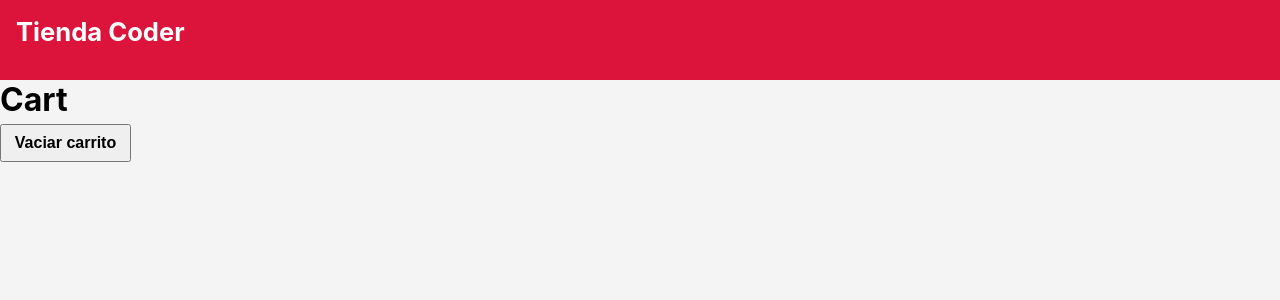
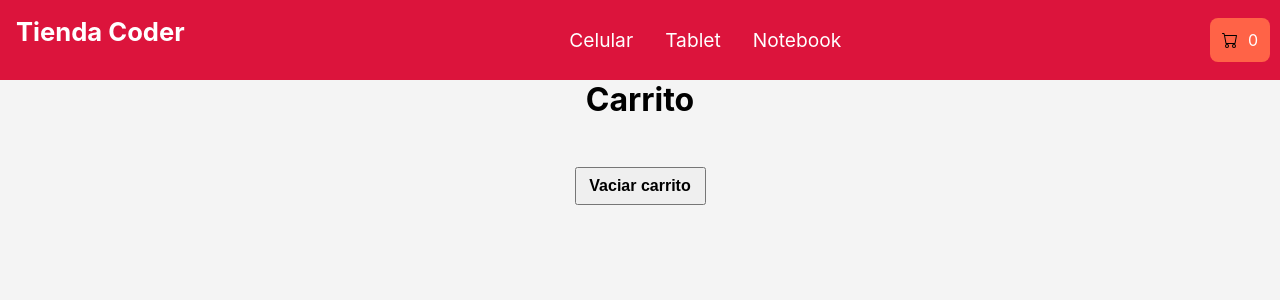
Before and after one commit to astronmy/curso-reactjs-vinci, a React (Create React App) app: page /cart in a window 1280 px wide. Shown: the top 300 px of the page. Built offline with nearby package versions, Linux system fonts and the light colour scheme.

Commit message:
cambios finales

```diff
--- a/src/App.js
+++ b/src/App.js
@@ -9,11 +9,11 @@ function App() {
   return (
     <div className="App">
       <CartContextProvider>
-        <NavBar name="Tienda Coder" />
         <BrowserRouter>
+          <NavBar name="Tienda Coder" />
           <Routes>
             <Route path="/" element={<ItemListContainer greetings={"Listado de Productos"} />}></Route>
-            <Route path='/category/:categoryId' element={<ItemListContainer greeting={''}/>} />
+            <Route path='/category/:categoryId' element={<ItemListContainer greeting={''} />} />
             <Route path="/detail/:productId" element={<ItemDetailContainer />}></Route>
             <Route path="/cart" element={<Cart />}></Route>
           </Routes>
--- a/src/components/Cart/Cart.css
+++ b/src/components/Cart/Cart.css
@@ -0,0 +1,14 @@
+h1{
+  text-align: center;
+}
+.cart-content {
+  background-color: #f2f2f2;
+  display: block;
+  margin: 3rem auto;
+  width: 90%;
+}
+.btnEmpty{
+  display: block;
+  max-width: 250px;
+  margin: 1rem auto;
+}
--- a/src/components/Cart/Cart.js
+++ b/src/components/Cart/Cart.js
@@ -1,17 +1,21 @@
+
+import './Cart.css'
 import { useContext } from "react"
+import CartItem from '../CartItem/CartItem'
 import CartContext from '../../context/CartContext'
 
 const Cart = () => {
 
-    const { cart, clearCart } = useContext(CartContext)
+    const { cart, clearCart, removeItem } = useContext(CartContext)
+
 
     return (
         <div>
-            <h1>Cart</h1>
-            <ul>
-                {cart.map(prod => <li key={prod.id}>{prod.name}</li>)}
-            </ul>
-            <button onClick={clearCart}>Vaciar carrito</button>
+            <h1>Carrito</h1>
+            <section className="cart-content">
+                {cart.map(prod => <CartItem key={prod.id} {...prod}  onRemove={removeItem} />)}
+            </section>
+            <button className='btnEmpty' onClick={clearCart}>Vaciar carrito</button>
         </div>
     )
 }
--- /dev/null
+++ b/src/components/CartItem/CartItem.css
@@ -0,0 +1,18 @@
+.carrito__item{
+  background-color: white;
+  border: 1px lightgray solid;
+  border-radius: 10px;
+  display: flex;
+  color: black;
+  justify-content: space-between;
+  padding: 10px;
+}
+.carrito__item :nth-child(1){
+    width: 75%;
+}
+.carrito__item :nth-child(2){
+  width: 10%;
+}
+.carrito__item :nth-child(3){
+  width: 15%;
+}
--- /dev/null
+++ b/src/components/CartItem/CartItem.js
@@ -0,0 +1,16 @@
+import { Link } from 'react-router-dom'
+import './CartItem.css'
+
+const CartItem = ({ id, name, img, price, quantity, onRemove}) => {
+
+    return (
+        <div className="carrito__item">
+            <h4 className="carrito__item__title">{name}</h4>
+            <h4 className="carrito__item__title">{quantity}</h4>
+            <button onClick={() => onRemove(id)}>Quitar</button>
+        </div>
+    )
+
+}
+
+export default CartItem
--- a/src/components/CartWidget/CartWidget.css
+++ b/src/components/CartWidget/CartWidget.css
@@ -2,7 +2,7 @@
   width: auto;
   padding: 12px;
   font-size: 8px;
-  background: #d68fff;
+  background: tomato;
   border-radius: 8px;
   flex: none;
   display: flex;
@@ -17,8 +17,14 @@
   cursor: pointer;
   outline: inherit;
   font-size: medium;
+  color: white;
+  text-align: center;
+  text-decoration: none;
+  margin-right: 10px;
 }
+
 
 .CartImg {
   margin-right: 10px;
+  color: white;
 }
--- a/src/components/ItemDetail/ItemDetail.css
+++ b/src/components/ItemDetail/ItemDetail.css
@@ -61,3 +61,22 @@
 .product__attributes :nth-child(2) {
   font-weight: 600;
 }
+
+.product  footer{
+  display: flex;
+  justify-content: center;
+}
+
+.carrito{
+  background-color: tomato;
+  color: white;
+  display: inline-block;
+  margin: 1rem auto;
+  padding: 10px;
+  text-align: center;
+  text-decoration: none;
+  transition: all 0.3s;
+}
+.carrito:hover{
+  transform: scale(1.1);
+}
--- a/src/components/ItemDetail/ItemDetail.js
+++ b/src/components/ItemDetail/ItemDetail.js
@@ -1,21 +1,20 @@
 import { useState, useContext } from 'react'
 import ItemCount from '../ItemCount/ItemCount'
 import './ItemDetail.css'
-// import { CartContext } from '../../App'
 import CartContext from '../../context/CartContext'
+import { Link } from 'react-router-dom'
 
 
-const ItemDetail = ({ id, name, img, category, description, price, stock}) => {
+const ItemDetail = ({ id, name, img, category, description, price, stock }) => {
   const [quantity, setQuantity] = useState(0)
 
-    const { addItem } = useContext(CartContext)
+  const { addItem } = useContext(CartContext)
 
-    const handleOnAdd = (count) => {
-        console.log('agregue al carrito')
-        setQuantity(count)
-        // setCart([...cart, {id, name, price, count}])
-        addItem({ id, name, price}, count)
-    }
+  const handleOnAdd = (count) => {
+    console.log('agregue al carrito')
+    setQuantity(count)
+    addItem({ id, name, price }, count)
+  }
 
   return (
     <article className="product">
@@ -26,9 +25,9 @@ const ItemDetail = ({ id, name, img, category, description, price, stock}) => {
         <h1 className="product__title">{name}</h1>
         <h3 className="product__price">{price}</h3>
       </div>
-      <div className="product__option">
-
-      </div>
+      <footer>
+        {quantity === 0 ? <ItemCount stock={stock} onAdd={handleOnAdd} /> : <Link to='/cart' className='carrito'>Ir al carrito</Link>}
+      </footer>
     </article>
   )
 }
--- a/src/components/NavBar/NavBar.css
+++ b/src/components/NavBar/NavBar.css
@@ -15,3 +15,16 @@
   margin: 0.7rem;
   padding: 0.3rem;
 }
+.menu {
+  align-items: center;
+  display: flex;
+  gap: 2rem;
+}
+.menu a{
+  font-size: 1.2rem;
+  color: white;
+  text-decoration: none;
+}
+a {
+  text-decoration: none;
+}
--- a/src/components/NavBar/Navbar.js
+++ b/src/components/NavBar/Navbar.js
@@ -1,11 +1,20 @@
 import './NavBar.css'
-import { NavLink } from 'react-router-dom';
-
-const NavBar = ({name}) => {
+import { Link } from 'react-router-dom';
+import CartWidget from '../CartWidget/CartWidget'
+const NavBar = ({ name }) => {
 
   return (
     <header className='header'>
-       <h1 className='header__title'>{name}</h1>
+      <Link to='/'>
+        <h1 className='header__title'>{name}</h1>
+      </Link>
+      <div className="menu">
+        <Link to='/category/celular'  className='Option'>Celular</Link>
+        <Link to='/category/tablet'   className='Option'>Tablet</Link>
+        <Link to='/category/notebook' className='Option'>Notebook</Link>
+      </div>
+      <CartWidget />
+
     </header>
   )
 
--- a/src/context/CartContext.js
+++ b/src/context/CartContext.js
@@ -4,7 +4,7 @@ const Context = createContext()
 
 export const CartContextProvider = ({ children }) => {
     const [cart, setCart] = useState([])
-    console.log(cart)
+
     const addItem = (product, quantity) => {
         const objItemCart = {
             ...product,
@@ -12,6 +12,10 @@ export const CartContextProvider = ({ children }) => {
         }
 
         setCart([...cart, objItemCart ])
+    }
+    const removeItem = (id) => {
+        //using filter to remove
+        setCart(cart.filter( item => (item.id != id)))
     }
 
     const clearCart = () => {
@@ -32,6 +36,7 @@ export const CartContextProvider = ({ children }) => {
             cart,
             addItem,
             clearCart,
+            removeItem,
             getQuantity
         }}>
             {children}
```
Also changed, not shown: public/images/cart.svg (added).
